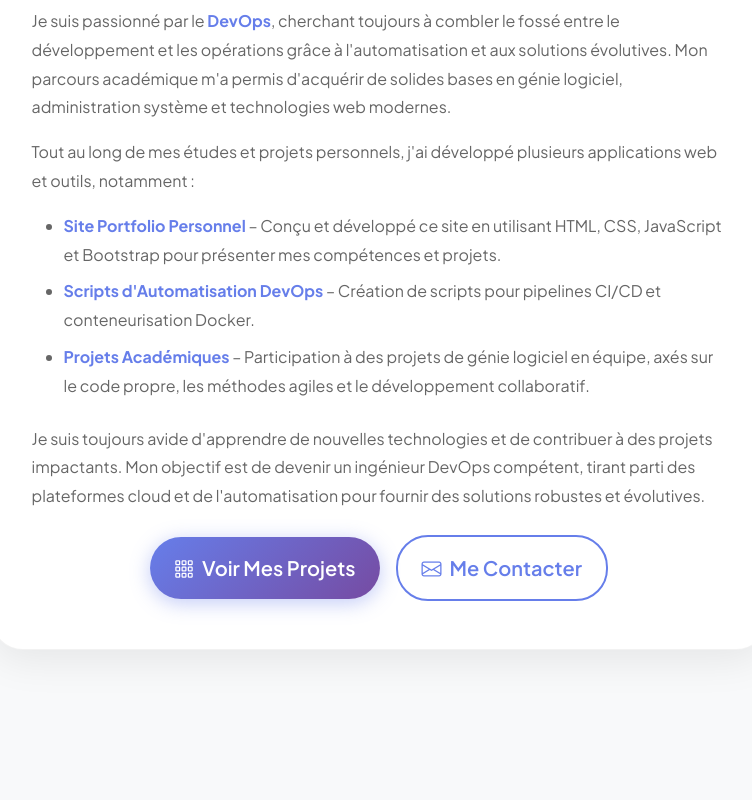
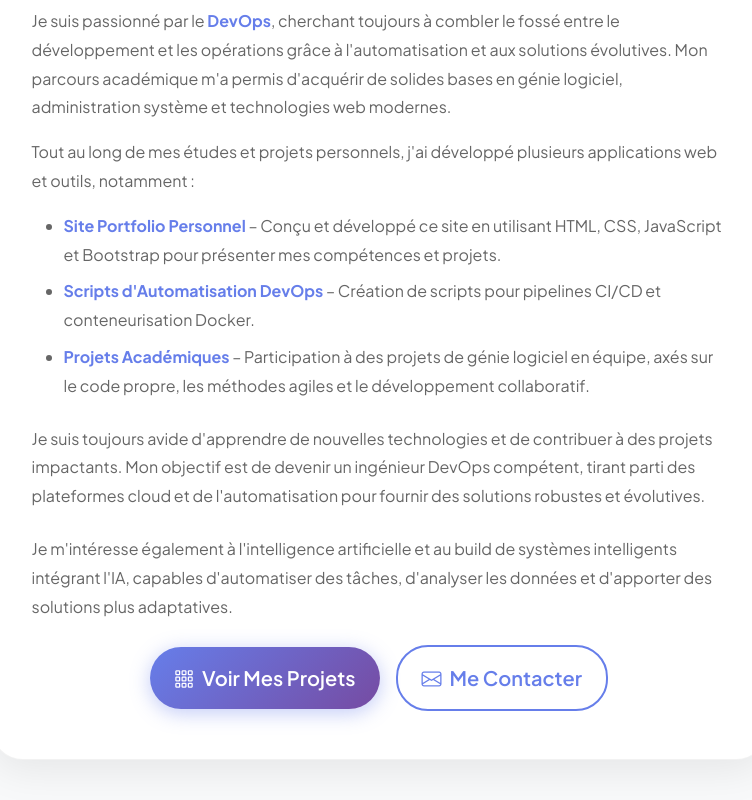
Before and after one commit to Oumhella/MyPortfolio, a website: page src/pug/index.pug in a window 1280 px wide. Shown: the part 1069-1869 px from the top of the page, without its empty margins (261-1013 px from the left). Before the commit the page ends 1767 px from the top, so only its background shows below. Drawn offline with nearby package versions, Linux system fonts and the light colour scheme; files that its build step writes are made by us from their sources; files whose address does not match are found by name.

Commit message:
feat: MAJ de description

```diff
--- a/src/pug/index.pug
+++ b/src/pug/index.pug
@@ -185,6 +185,9 @@ html(lang='en')
                   p.mb-4(style='color: #666; line-height: 1.8;')
                     | Je suis toujours avide d'apprendre de nouvelles technologies et de contribuer à des projets impactants. Mon objectif est de devenir un ingénieur DevOps compétent, tirant parti des plateformes cloud et de l'automatisation pour fournir des solutions robustes et évolutives.
 
+                  p.mb-4(style='color: #666; line-height: 1.8;')
+                    | Je m'intéresse également à l'intelligence artificielle et au build de systèmes intelligents intégrant l'IA, capables d'automatiser des tâches, d'analyser les données et d'apporter des solutions plus adaptatives.
+
                   .text-center.mt-4
                     a.btn.btn-primary.btn-lg.px-4.py-3.me-3(href='projects.html', style='border-radius: 2rem; font-weight: 600; background: linear-gradient(135deg, #667eea 0%, #764ba2 100%); border: none; box-shadow: 0 4px 20px rgba(102, 126, 234, 0.4); transition: all 0.3s ease;')
                       i.bi.bi-grid-3x3-gap.me-2
```
Also changed, not shown: dist/index.html.
